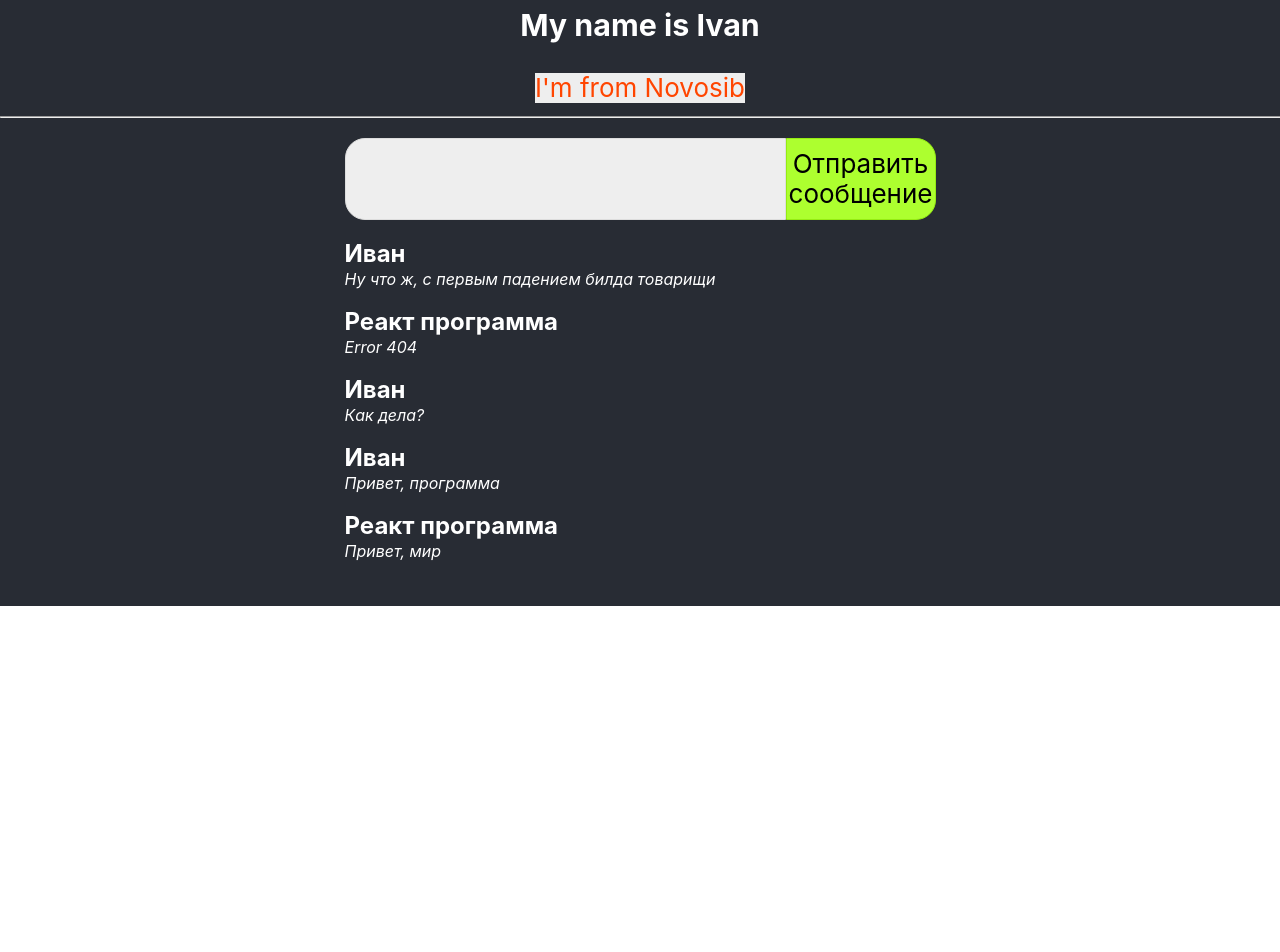
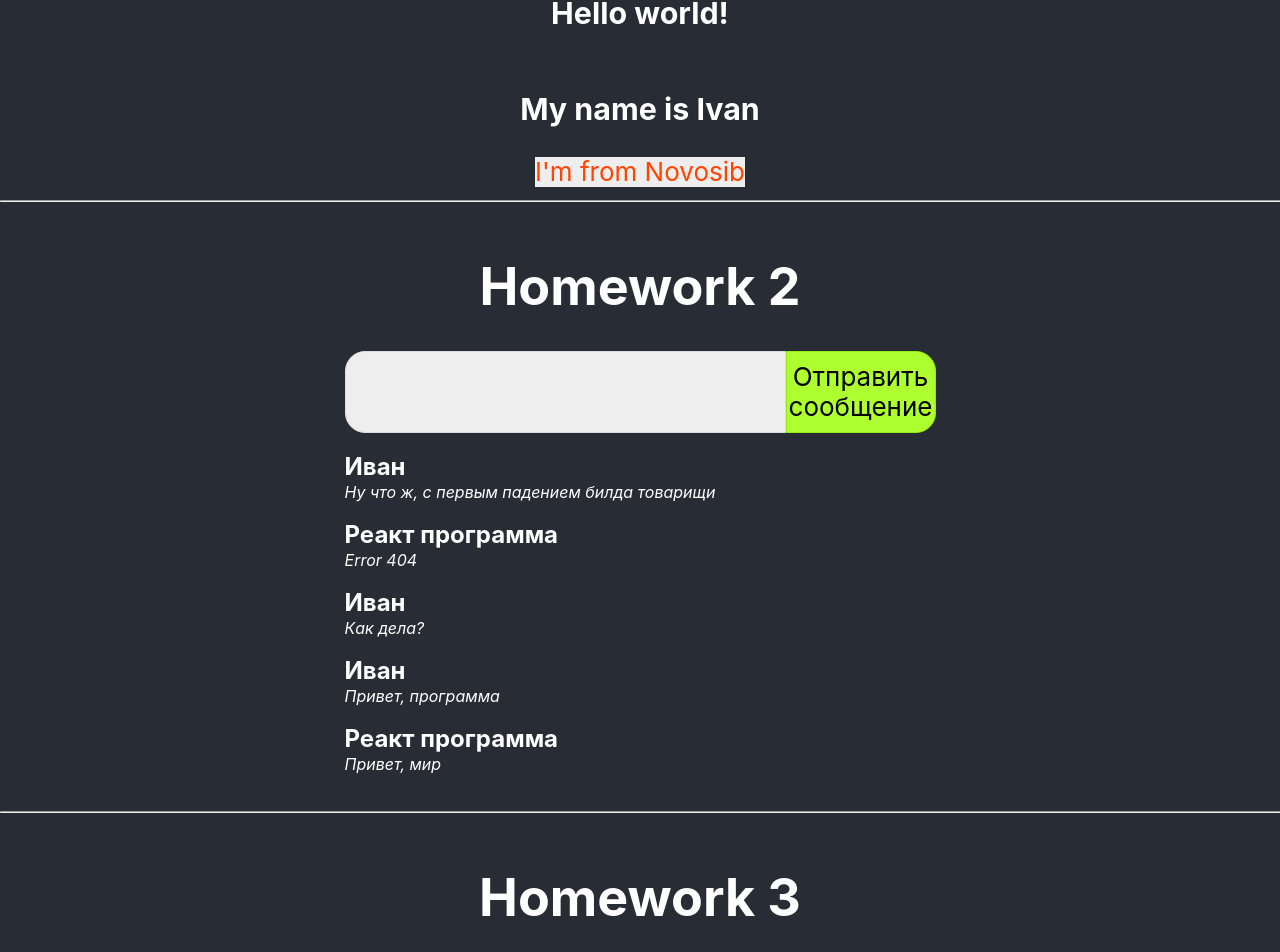
Before and after one commit to ivan-ust402/GB-react, a React (Create React App) app: page / in a window 1280 px wide. Shown: the part 194-1146 px from the top of the page. Before the commit the page ends 800 px from the top, so only its background shows below. Built offline with nearby package versions, Linux system fonts and the light colour scheme.

Commit message:
Initial homework 3

```diff
--- a/src/components/App/App.js
+++ b/src/components/App/App.js
@@ -69,6 +69,7 @@ function App({ myName }) {
   return (
     <div className="App">
       <header className="App-header">
+        <h1>Homework 1</h1>
         My First React App
         <h3>Hello world!</h3>
         <h3>My name is {myName}</h3>
@@ -81,6 +82,7 @@ function App({ myName }) {
             marginBottom: "20px",
           }}
         />
+        <h1>Homework 2</h1>
         <div className={styles["messages"]}>
           <form className={styles["messages__form"]} onSubmit={sendMessage}>
             <input
@@ -109,6 +111,15 @@ function App({ myName }) {
             })
             .reverse()}
         </div>
+        <hr
+          style={{
+            color: "white",
+            backgroundColor: "white",
+            width: "100%",
+            marginBottom: "20px",
+          }}
+        />
+        <h1>Homework 3</h1>
       </header>
     </div>
   )
--- a/src/components/App/App.module.scss
+++ b/src/components/App/App.module.scss
@@ -4,6 +4,7 @@
   gap: 20px;
   padding: 0;
   margin: 0;
+  padding-bottom: 25px;
   &__form {
     display: flex;
     flex-direction: row;
```
